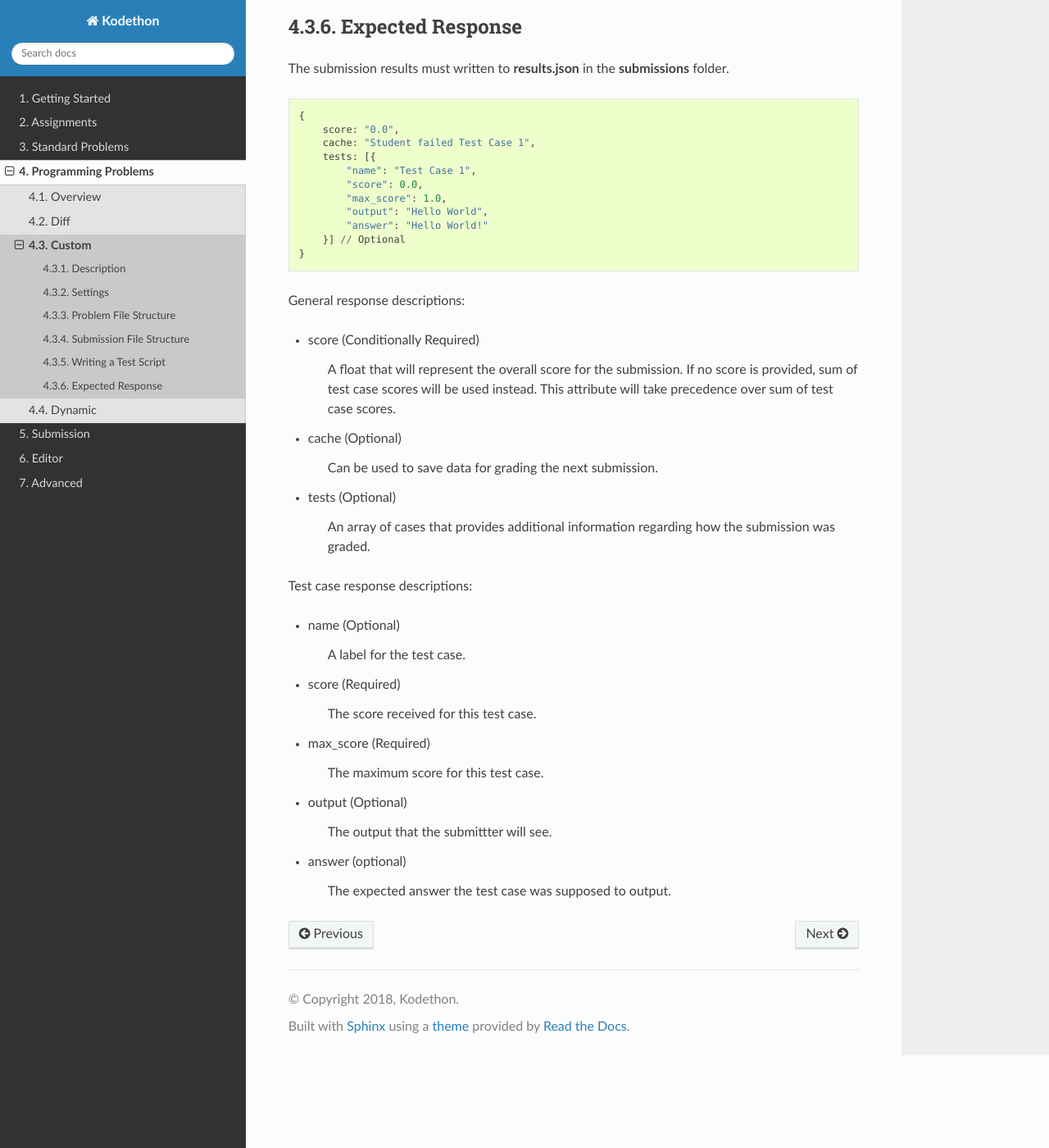
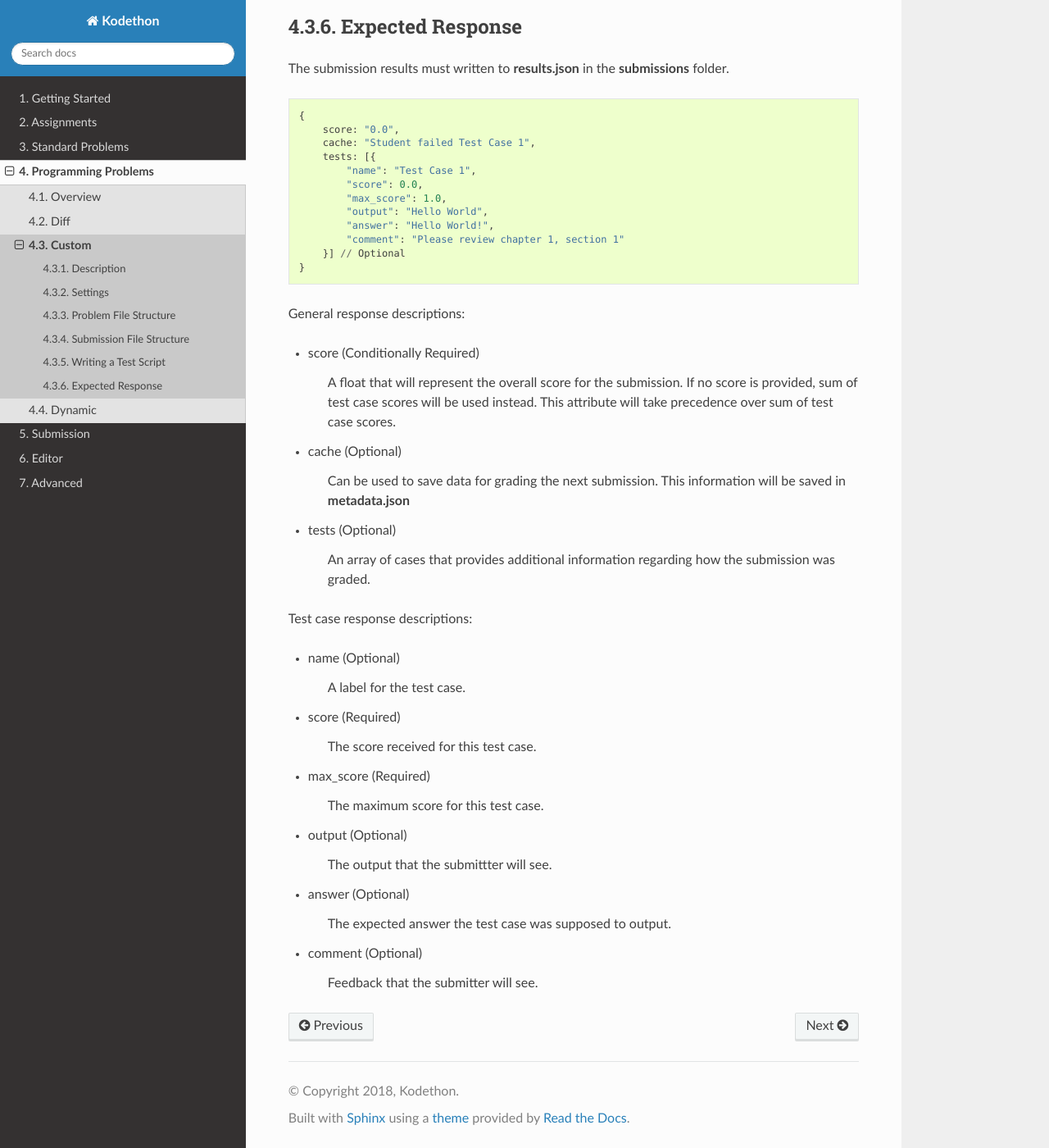
Before and after one commit to kodethon/Docs, a Sphinx documentation site: the page built from source/programming-problems/custom.rst, in a window 1280 px wide and 1400 px high, scrolled down 3279 px. Shown: the whole window at 82% size. Built offline with Sphinx 7.4.7 and the Read the Docs theme 2.0.0, drawn with Linux system fonts in a browser that asks for light colours; pages that are not in the unit, such as notebooks, are missing from menus.

Commit message:
Update custom problem docs

```diff
--- a/source/programming-problems/custom.rst
+++ b/source/programming-problems/custom.rst
@@ -149,7 +149,8 @@ The submission results must written to **results.json** in the **submissions** f
             "score": 0.0,
             "max_score": 1.0,
             "output": "Hello World",
-            "answer": "Hello World!"
+            "answer": "Hello World!",
+            "comment": "Please review chapter 1, section 1"
         }] // Optional
     }
 
@@ -162,7 +163,7 @@ General response descriptions:
 
 - cache (Optional)
 
-    Can be used to save data for grading the next submission.
+    Can be used to save data for grading the next submission. This information will be saved in **metadata.json**
 
 - tests (Optional)
 
@@ -186,6 +187,10 @@ Test case response descriptions:
 
     The output that the submittter will see.
 
-- answer (optional)
+- answer (Optional)
 
     The expected answer the test case was supposed to output.
+
+- comment (Optional)
+
+   Feedback that the submitter will see.
```
